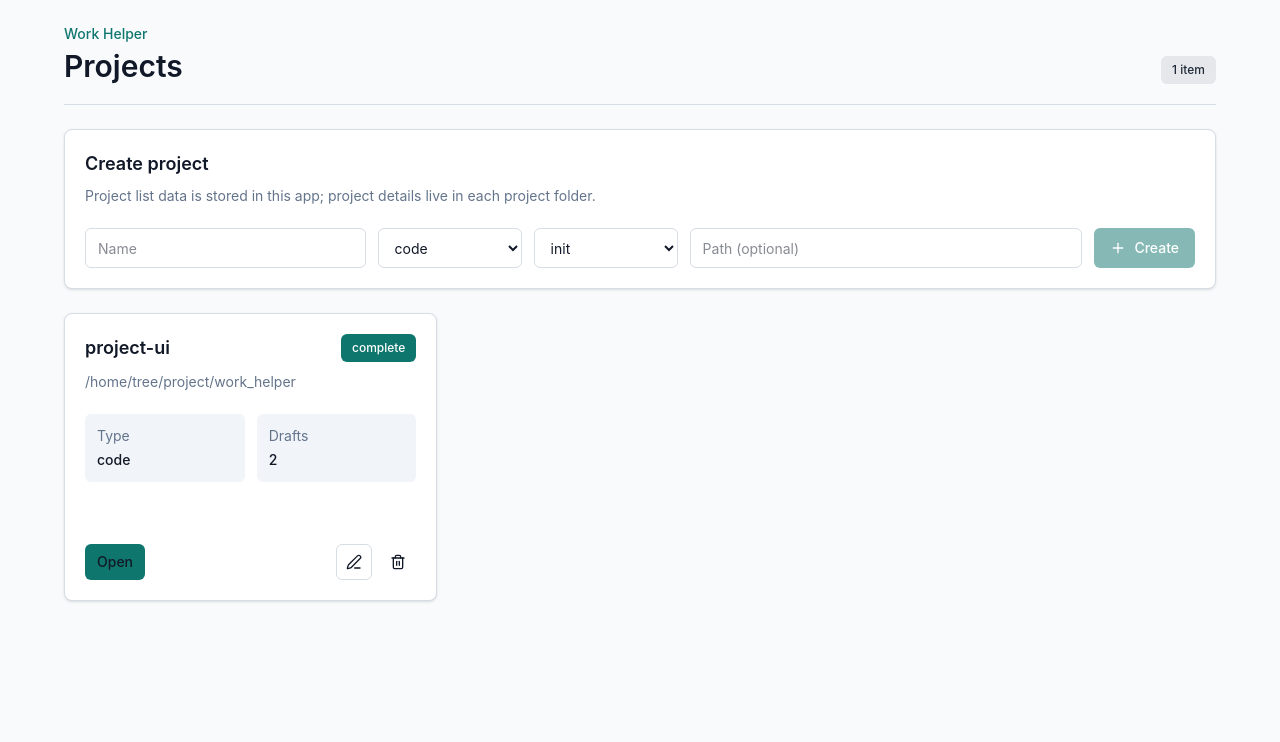
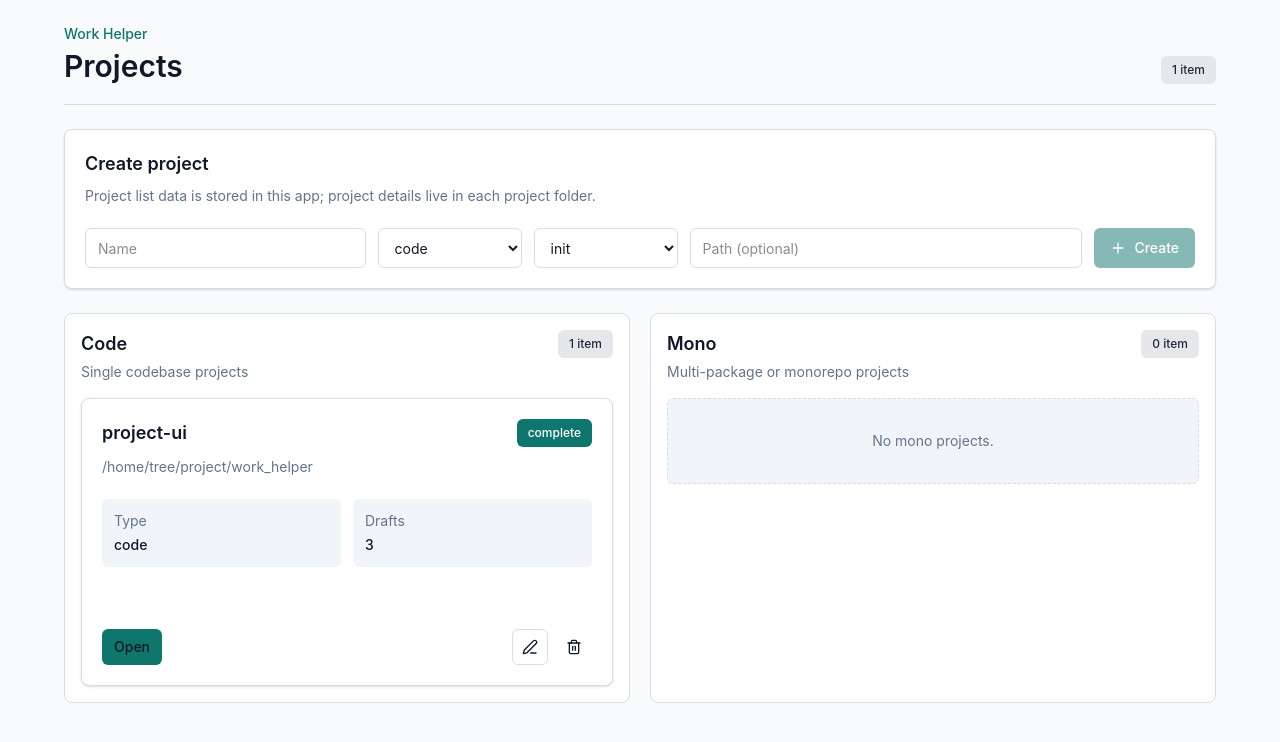
Before and after one commit to bigonehan/Work_helper, a Next.js app: page /projects in a window 1280 px wide. Shown: the top 742 px of the page. Built offline with nearby package versions, Linux system fonts and the light colour scheme.

Commit message:
feat: improve webpage

```diff
--- a/components/project-crud.tsx
+++ b/components/project-crud.tsx
@@ -14,6 +14,23 @@ interface ProjectCrudProps {
 
 const inputClass =
   "h-10 w-full rounded-md border border-[var(--border)] bg-white px-3 text-sm outline-none focus-visible:ring-2 focus-visible:ring-[var(--ring)]";
+
+const projectTypePanes: readonly {
+  readonly type: UiProjectSummary["type"];
+  readonly title: string;
+  readonly description: string;
+}[] = [
+  {
+    type: "code",
+    title: "Code",
+    description: "Single codebase projects",
+  },
+  {
+    type: "mono",
+    title: "Mono",
+    description: "Multi-package or monorepo projects",
+  },
+];
 
 export function ProjectCrud({ initialProjects }: ProjectCrudProps) {
   const router = useRouter();
@@ -82,38 +99,7 @@ export function ProjectCrud({ initialProjects }: ProjectCrudProps) {
     });
   };
 
-  return (
-    <div className="flex flex-col gap-6">
-      <Card>
-        <CardHeader>
-          <CardTitle>Create project</CardTitle>
-          <CardDescription>Project list data is stored in this app; project details live in each project folder.</CardDescription>
-        </CardHeader>
-        <CardContent className="grid gap-3 lg:grid-cols-[1fr_9rem_9rem_1.4fr_auto]">
-          <input className={inputClass} placeholder="Name" value={form.name} onChange={(event) => setForm({ ...form, name: event.target.value })} />
-          <select className={inputClass} value={form.type} onChange={(event) => setForm({ ...form, type: event.target.value })}>
-            <option value="code">code</option>
-            <option value="mono">mono</option>
-          </select>
-          <select className={inputClass} value={form.state} onChange={(event) => setForm({ ...form, state: event.target.value })}>
-            <option value="init">init</option>
-            <option value="wait">wait</option>
-            <option value="work">work</option>
-            <option value="check">check</option>
-            <option value="complete">complete</option>
-          </select>
-          <input className={inputClass} placeholder="Path (optional)" value={form.path} onChange={(event) => setForm({ ...form, path: event.target.value })} />
-          <Button onClick={create} disabled={isPending || !form.name.trim()}>
-            <Plus className="size-4" aria-hidden="true" />
-            Create
-          </Button>
-        </CardContent>
-      </Card>
-
-      {error ? <p className="rounded-md border border-red-200 bg-red-50 px-3 py-2 text-sm text-red-700">{error}</p> : null}
-
-      <section className="grid gap-4 md:grid-cols-2 xl:grid-cols-3">
-        {projects.map((project) => (
+  const renderProjectCard = (project: UiProjectSummary) => (
     <Card key={project.id} className="flex min-h-72 flex-col">
       <CardHeader>
         <div className="flex items-start justify-between gap-3">
@@ -182,7 +168,62 @@ export function ProjectCrud({ initialProjects }: ProjectCrudProps) {
         </div>
       </CardContent>
     </Card>
-        ))}
+  );
+
+  return (
+    <div className="flex flex-col gap-6">
+      <Card>
+        <CardHeader>
+          <CardTitle>Create project</CardTitle>
+          <CardDescription>Project list data is stored in this app; project details live in each project folder.</CardDescription>
+        </CardHeader>
+        <CardContent className="grid gap-3 lg:grid-cols-[1fr_9rem_9rem_1.4fr_auto]">
+          <input className={inputClass} placeholder="Name" value={form.name} onChange={(event) => setForm({ ...form, name: event.target.value })} />
+          <select className={inputClass} value={form.type} onChange={(event) => setForm({ ...form, type: event.target.value })}>
+            <option value="code">code</option>
+            <option value="mono">mono</option>
+          </select>
+          <select className={inputClass} value={form.state} onChange={(event) => setForm({ ...form, state: event.target.value })}>
+            <option value="init">init</option>
+            <option value="wait">wait</option>
+            <option value="work">work</option>
+            <option value="check">check</option>
+            <option value="complete">complete</option>
+          </select>
+          <input className={inputClass} placeholder="Path (optional)" value={form.path} onChange={(event) => setForm({ ...form, path: event.target.value })} />
+          <Button onClick={create} disabled={isPending || !form.name.trim()}>
+            <Plus className="size-4" aria-hidden="true" />
+            Create
+          </Button>
+        </CardContent>
+      </Card>
+
+      {error ? <p className="rounded-md border border-red-200 bg-red-50 px-3 py-2 text-sm text-red-700">{error}</p> : null}
+
+      <section className="grid gap-5 xl:grid-cols-2">
+        {projectTypePanes.map((pane) => {
+          const paneProjects = projects.filter((project) => project.type === pane.type);
+
+          return (
+            <div key={pane.type} className="rounded-lg border border-[var(--border)] bg-white p-4">
+              <div className="mb-4 flex items-start justify-between gap-3">
+                <div>
+                  <h2 className="text-lg font-semibold">{pane.title}</h2>
+                  <p className="mt-1 text-sm text-[var(--muted-foreground)]">{pane.description}</p>
+                </div>
+                <Badge variant="secondary">{paneProjects.length} item</Badge>
+              </div>
+
+              {paneProjects.length > 0 ? (
+                <div className="grid gap-4 md:grid-cols-2 xl:grid-cols-1 2xl:grid-cols-2">{paneProjects.map(renderProjectCard)}</div>
+              ) : (
+                <div className="rounded-md border border-dashed border-[var(--border)] bg-[var(--muted)] px-4 py-8 text-center text-sm text-[var(--muted-foreground)]">
+                  No {pane.type} projects.
+                </div>
+              )}
+            </div>
+          );
+        })}
       </section>
     </div>
   );
--- a/package.json
+++ b/package.json
@@ -1,6 +1,6 @@
 {
   "name": "work_helper",
-  "version": "0.1.16",
+  "version": "0.1.17",
   "private": true,
   "type": "module",
   "scripts": {
```
Also changed, not shown: .project/drafts/project_type_panes/project_type_pane_layout.yaml (added), .project/drafts/project_type_panes/project_type_panes.md (added), .project/job.md. Lines whose indentation alone changed are shown as unchanged.
